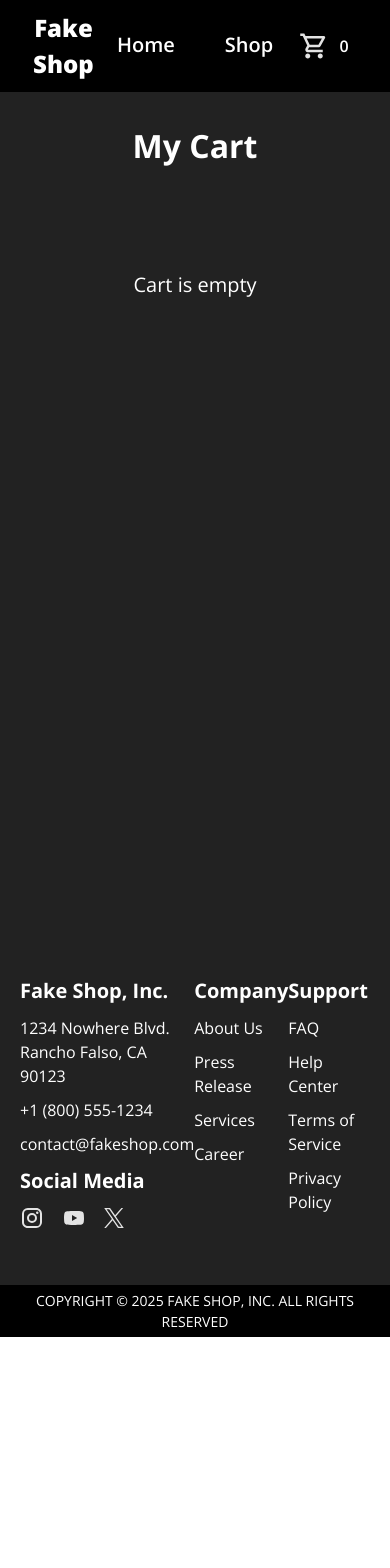
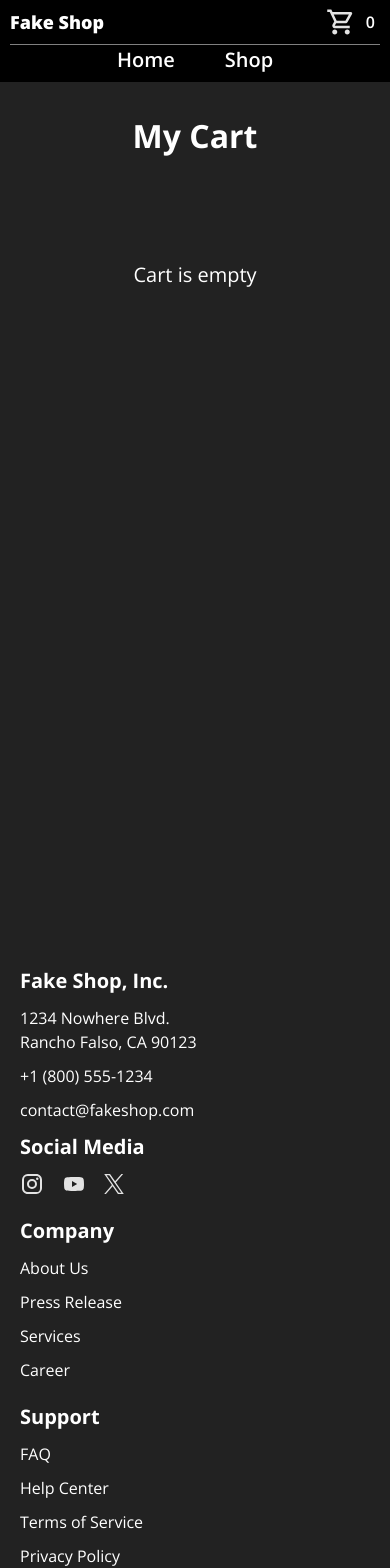
Before and after one commit to jprk8/shopping-cart, a React (Vite) app: page /cart in a window 390 px wide. Shown: the top 1568 px of the page. Before the commit the page ends 1337 px from the top, so only its background shows below. Built offline with nearby package versions, Linux system fonts and the light colour scheme.

Commit message:
Add star rating and responsive layout

```diff
--- a/src/App.css
+++ b/src/App.css
@@ -3,7 +3,6 @@
     align-items: center;
     flex-direction: column;
     min-height: 100vh;
-    height: auto;
     width: 100%;
     font-family: 'Open Sans';
     background-color: #222;
--- a/src/App.jsx
+++ b/src/App.jsx
@@ -23,7 +23,6 @@ function App() {
         return [...prevCart, { id, name, price, qty, imgUrl }];
       }
     });
-    // setCartQty(prevQty => prevQty + qty);
   }
 
   function updateCartQty(cartItems) {
@@ -35,11 +34,6 @@ function App() {
     updateCartQty(cartItems);
     console.log('Updated Cart Qty: ', cartItems);
   }, [cartItems]);
-
-  // useEffect to test the cart status after update
-  // useEffect(() => {
-  //   console.log("Updated Cart Items: ", cartItems);
-  // }, [cartItems]);
 
   useEffect(() => {
     console.log("Updated Cart Qty: ", cartQty);
--- a/src/components/Card.jsx
+++ b/src/components/Card.jsx
@@ -2,8 +2,9 @@ import styles from '../styles/Card.module.css';
 import { useState } from 'react';
 import minus from '../assets/icons/minus-black.svg';
 import plus from '../assets/icons/plus-black.svg';
+import StarRating from './StarRating';
 
-export default function Card({ id, imgUrl, name, description, price, handleAddCart }) {
+export default function Card({ id, imgUrl, name, description, price, handleAddCart, rate, rateCount }) {
     const [qty, setQty] = useState(1);
 
     function handleInputChange(event) {
@@ -41,6 +42,10 @@ export default function Card({ id, imgUrl, name, description, price, handleAddCa
             </div>
             <div className={styles.name}>{name}</div>
             <div className={styles.description}>{description}</div>
+            <div className={styles.rating}>
+                <StarRating rating={rate} />
+                <div className={styles.rateCount}>({rateCount})</div>
+            </div>
             <div className={styles.price}>$ {price}</div>
             <div className={styles.qtyContainer}>
                 <div>Quantity: </div>
--- a/src/components/Shop.jsx
+++ b/src/components/Shop.jsx
@@ -14,6 +14,7 @@ export default function Shop() {
             if (!response.ok) throw new Error(response.status);
             const data = await response.json();
             setProductArray(data);
+            console.log(data);
         } catch (error) {
             console.log(error);
         }
@@ -39,6 +40,8 @@ export default function Shop() {
                         description={product.description}
                         price={product.price.toFixed(2)}
                         handleAddCart={handleAddCart}
+                        rate={product.rating.rate}
+                        rateCount={product.rating.count}
                     />
                 ))}
             </div>
--- /dev/null
+++ b/src/components/StarRating.jsx
@@ -0,0 +1,11 @@
+import styles from '../styles/StarRating.module.css';
+
+export default function StarRating({ rating }) {
+    const starWidth = `${(rating / 5) * 100}%`;
+
+    return (
+      <div className={styles.stars} style={{ position: "relative" }}>
+        <div className={styles.filledStars} style={{ width: starWidth }}></div>
+      </div>
+    )
+}
--- a/src/styles/Card.module.css
+++ b/src/styles/Card.module.css
@@ -5,7 +5,6 @@
     border: 1px solid black;
     border-radius: 10px;
     padding: 20px;
-    width: 100%;
     background-color: gainsboro;
 }
 
@@ -52,6 +51,12 @@
     font-size: 20px;
 }
 
+.rating {
+    display: flex;
+    align-items: center;
+    gap: 10px;
+}
+
 .qtyContainer {
     display: flex;
     justify-content: space-between;
@@ -59,7 +64,6 @@
 
 .qtySelector {
     display: flex;
-    /* border: 1px solid black; */
 }
 
 .qty {
--- a/src/styles/CartItem.module.css
+++ b/src/styles/CartItem.module.css
@@ -8,7 +8,6 @@
     background-color: white;
     gap: 10px 30px;
     border-radius: 10px;
-    /* border-bottom: 1px solid black; */
 }
 
 .imgWrapper {
@@ -90,3 +89,62 @@
     justify-self: end;
     font-weight: 600;
 }
+
+@media (max-width: 700px) {
+    .name {
+        grid-column: 2 / 4;
+        grid-row: 1 / 2;
+    }
+
+    .price {
+        grid-column: 2 / 3;
+        grid-row: 2 / 3;
+        align-self: center;
+    }
+
+    .subtotal {
+        align-self: center;
+    }
+}
+
+@media (max-width: 500px) {
+    .item {
+        display: grid;
+        grid-template-columns: 80px 1fr;
+        grid-template-rows: max-content;
+        gap: 5px;
+    }
+
+    .imgWrapper {
+        width: 80px;
+        height: 80px;
+        grid-row: 1 / 2;
+    }
+
+    .price {
+        grid-row: 2 / 3;
+        grid-column: 2 / 3;
+        padding-right: 10px;
+    }
+
+    .qtyContainer {
+        grid-row: 3 / 4;
+        grid-column: 2 / 3;
+    }
+
+    .subtotal {
+        grid-row: 4 / 5;
+        grid-column: 2 / 3;
+        padding-right: 10px;
+    }
+
+    .name {
+        text-overflow: ellipsis;
+        overflow: hidden;
+        display: -webkit-box;
+        -webkit-line-clamp: 4;
+        -webkit-box-orient: vertical;
+        line-height: 1.2em;
+        height: 4.8em;
+    }
+}
--- a/src/styles/Footer.module.css
+++ b/src/styles/Footer.module.css
@@ -15,6 +15,7 @@
     padding: 20px;
     padding-bottom: 5px;
     width: 100%;
+    row-gap: 20px;
 }
 
 .section {
@@ -43,3 +44,10 @@
     margin-top: 50px;
     padding: 5px;
 }
+
+@media (max-width: 550px) {
+    .footerContent {
+        justify-items: start;
+        grid-template-columns: 1fr;
+    }
+}
--- a/src/styles/Header.module.css
+++ b/src/styles/Header.module.css
@@ -56,3 +56,39 @@
     align-items: center;
     justify-content: center;
 }
+
+@media (max-width: 560px) {
+    .shopName,
+    .cart {
+        width: max-content;
+        /* text-align: center; */
+    }
+
+    .header {
+        display: grid;
+        grid-template-columns: 1fr 1fr;
+        padding: 5px 10px;
+        row-gap: 5px;
+    }
+
+    .shopName {
+        font-size: 18px;
+        grid-row: 1 / 2;
+        grid-column: 1 / 2;
+        /* width: 100%; */
+    }
+
+    .cart {
+        grid-row: 1 / 2;
+        grid-column: 2 / 3;
+        place-self: end;
+    }
+
+    .nav {
+        grid-row: 2 / 3;
+        grid-column: 1 / 3;
+        justify-content: center;
+        border-top: 1px solid grey;
+        width: 100%;
+    }
+}
--- a/src/styles/Home.module.css
+++ b/src/styles/Home.module.css
@@ -51,3 +51,9 @@
     background-color: black;
     color: white;
 }
+
+@media (max-width: 700px) {
+    .welcome {
+        padding: 20px;
+    }
+}
--- a/src/styles/Shop.module.css
+++ b/src/styles/Shop.module.css
@@ -12,10 +12,15 @@
 
 .cardContainer {
     display: grid;
-    /* place-items: center; */
-    grid-template-columns: repeat(auto-fit, minmax(250px, 1fr));
+    grid-template-columns: repeat(auto-fill, minmax(250px, 1fr));
     gap: 30px;
     padding: 50px;
-    width: 100%;
-    max-width: 1200px;
+    width: min(100%, 1200px);
+    margin: 0 auto;
 }
+
+@media (max-width: 450px) {
+    .cardContainer {
+        padding: 0;
+    }
+}
--- /dev/null
+++ b/src/styles/StarRating.module.css
@@ -0,0 +1,26 @@
+.stars {
+    display: inline-block;
+    font-size: 30px;
+    position: relative;
+    white-space: nowrap;
+    width: max-content;
+}
+
+.stars::before {
+    content: "★★★★★";
+    color: #ccc;
+}
+
+.filledStars {
+    position: absolute;
+    top: 0;
+    left: 0;
+    width: 0%;
+    overflow: hidden;
+    white-space: nowrap;
+    color: rgb(240, 181, 34);
+}
+
+.filledStars::before {
+    content: "★★★★★";
+}
```
